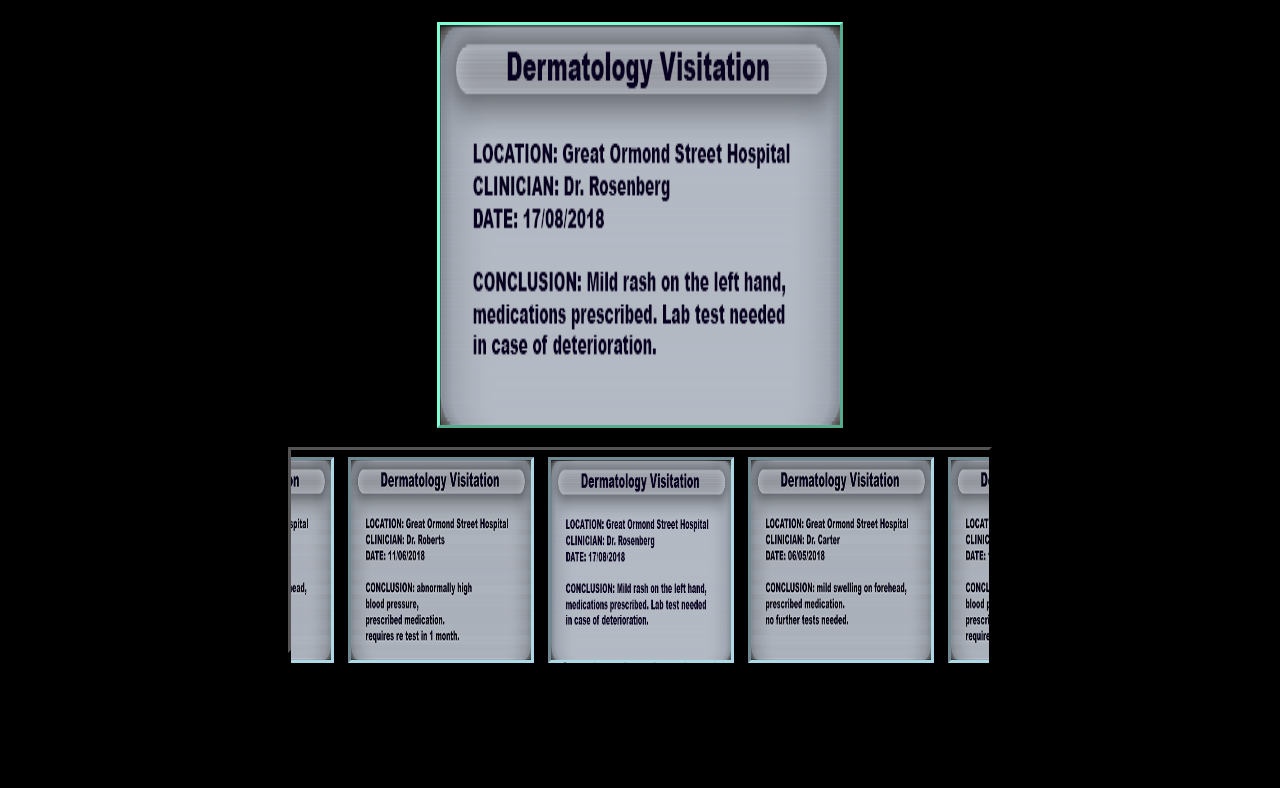
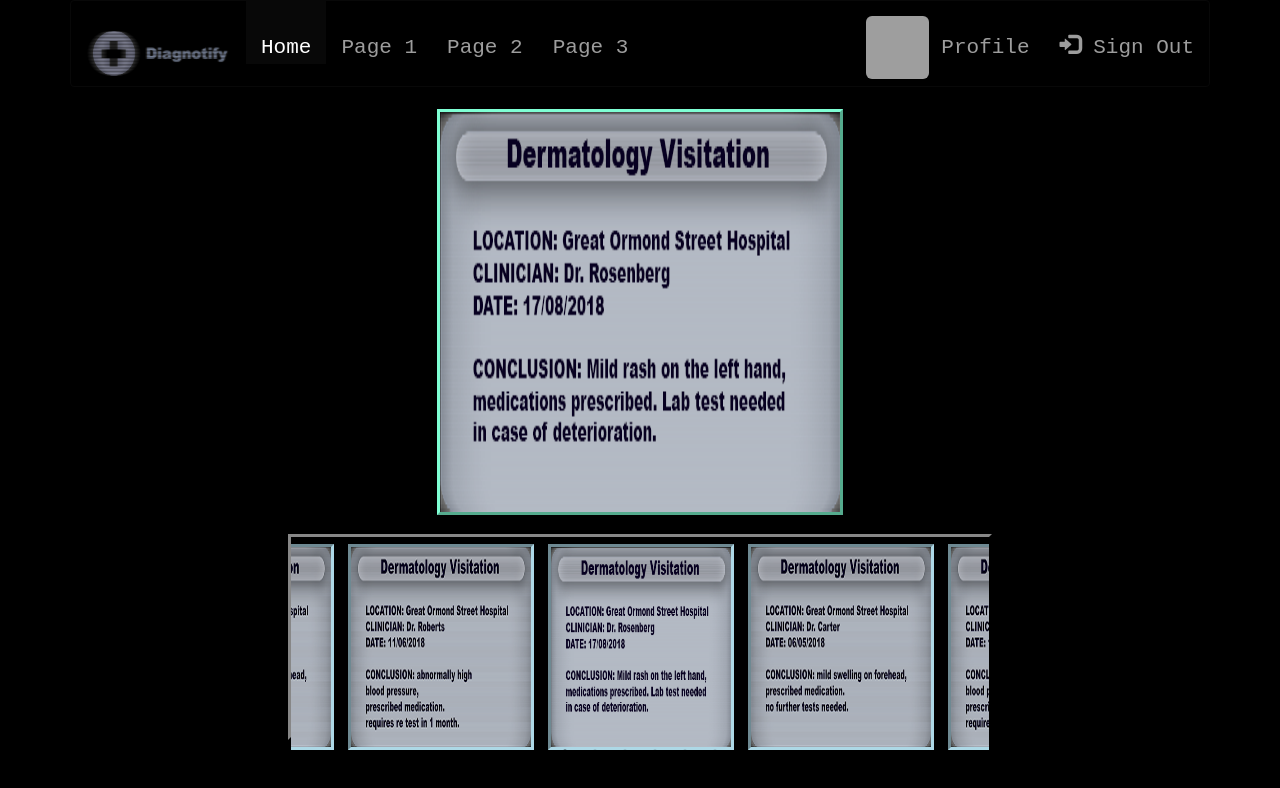
Before and after one commit to samuil1998/GOSH_Drive, a plain HTML site: page slider/slider.html in a window 1280 px wide. Drawn offline with nearby package versions, Linux system fonts and the light colour scheme; grey boxes are pictures that could not be loaded.

Commit message:
Added nav bar to slider screen

```diff
--- a/slider/index.html
+++ b/slider/slider.html
@@ -3,11 +3,47 @@
     <title>Slider</title>
     <link rel="stylesheet" type="text/css" href="slick/slick.css"/>
     <link rel="stylesheet" type="text/css" href="slick/slick-theme.css"/>
+    <link rel="stylesheet" href="https://maxcdn.bootstrapcdn.com/bootstrap/3.3.7/css/bootstrap.min.css">
     <link rel="stylesheet" href="styles.css">
 
+    <style>
+      .navbar-brand,
+      .navbar-nav li a {
+        line-height: 3em;
+        height: 3em;
+      }
 
+      .header-grey{
+          color: #B2B2B2;
+          font-size: 1em;
+          font-family: "Courier New";
+          text-align: center;
+
+        }
+
+    </style>
   </head>
   <body>
+
+    <div class=" container">
+      <nav class="navbar navbar-inverse " style="background-color: Black;">
+        <div class="container-fluid">
+          <div class="navbar-header">
+            <img src = "../pics/Logo.png" height = "85" width = "160" >
+          </div>
+          <ul class="nav navbar-nav" style="font-size:1.5em">
+            <li class="active header-grey"><a href="#">Home</a></li>
+            <li><a href="#" class="header-grey">Page 1</a></li>
+            <li><a href="#" class="header-grey">Page 2</a></li>
+            <li><a href="#" class="header-grey">Page 3</a></li>
+          </ul>
+          <ul class="nav navbar-nav navbar-right" style="font-size:1.5em">
+            <li><a href="#" class = "header-grey"><img src = "../pics/doctor.png" alt="folder" class = "img-rounded" style="height:3em; width:3em"> Profile</a></li>
+            <li><a href="../login/index.html" class = "header-grey"><span class="glyphicon glyphicon-log-in "></span> Sign Out</a></li>
+          </ul>
+        </div>
+      </nav>
+
     <div class= "sliderholder">
 			<div class="slider slider-preview slider-gen">
                     <div><img src="pics\num1_1.png" alt="" class ="flipImg"></div>
@@ -66,6 +102,6 @@
     });
 
   </script>
-
+    </div>
   </body>
 </html>
```
Also changed, not shown: patient/patient_screen.html (+1 -1 lines).
